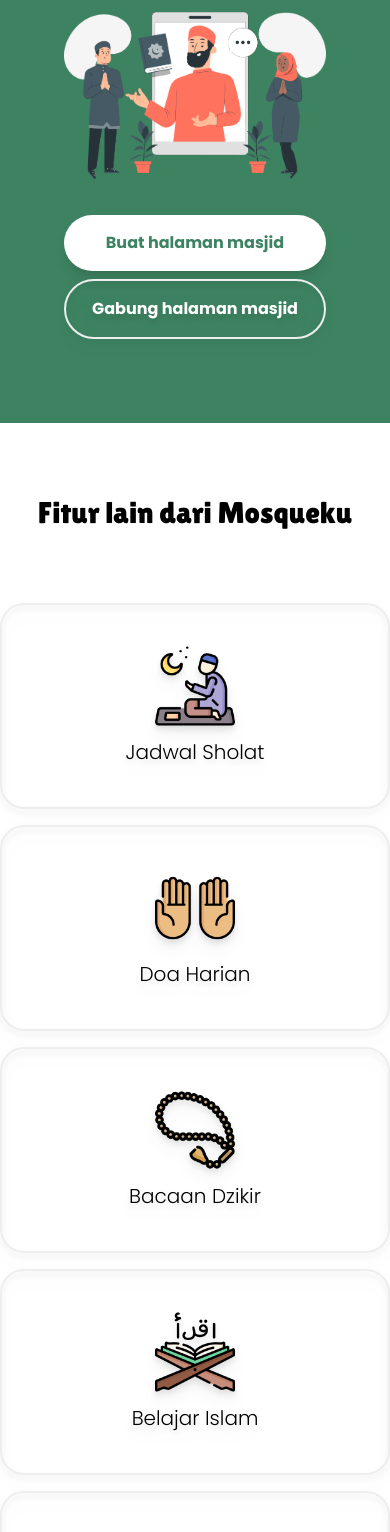
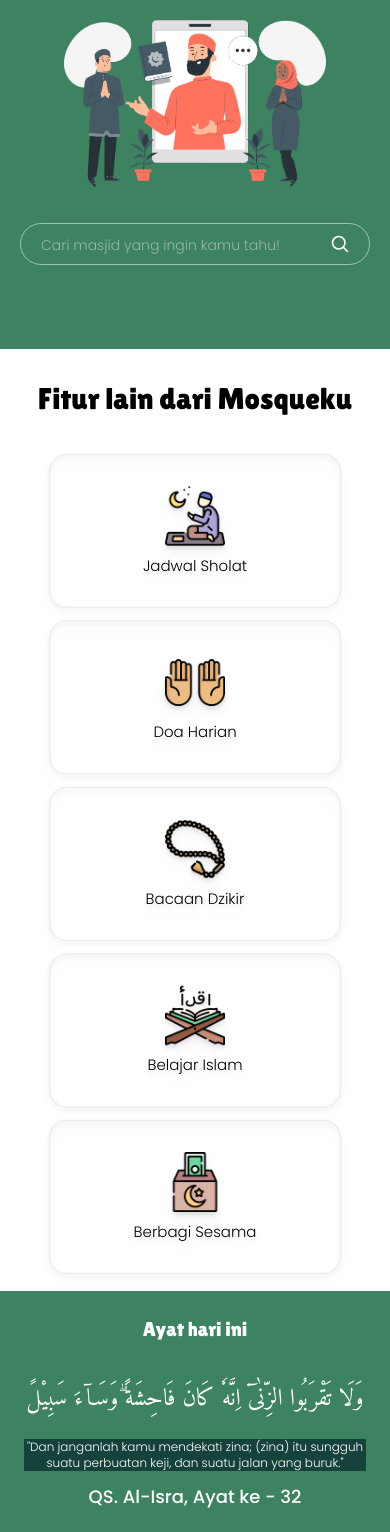
Before and after one commit to fangbim/mosquehub, a Next.js app: page / in a window 390 px wide. Shown: the part 432-1964 px from the top of the page. Built offline with nearby package versions, Linux system fonts and the light colour scheme; a web font is replaced by a local one.

Commit message:
add:Search Bar

```diff
--- a/app/components/Search.tsx
+++ b/app/components/Search.tsx
@@ -2,11 +2,6 @@
 import { KOTA } from '../lib/kota';
 import { Input } from '@material-tailwind/react';
 import { MagnifyingGlassIcon } from '@heroicons/react/24/outline';
-
-
-interface CitySearchProps {
-    onSelectCity: (city: string) => void; // Prop type definition
-  }
 
 export default function Search({onSelectCity }) {
     const [searchTerm, setSearchTerm] = useState<string>("");
@@ -34,7 +29,6 @@
 
     // Handle city click
     const handleCityClick = (city: string) => {
-      console.log("Selected City:", city);
       setSearchTerm(city); // Set the search term to the clicked city
       setFilteredCities([]); // Clear the list after selecting
       setHighlightedIndex(null); // Reset highlighted index
--- a/app/components/lp/DailySurah.tsx
+++ b/app/components/lp/DailySurah.tsx
@@ -52,11 +52,11 @@
 
   return (
     <section className='flex items-center justify-center md:pb-28'>
-      <div className='bg-secondary 2xl:w-[91.5rem] w-full py-16 px-6 md:px-36 2xl:rounded-[50px] justify-center grid text-white text-center gap-11'>
-        <h1 className={`${lilitaOne.className} text-5xl`}>Ayat hari ini</h1>
-        <p className={`${amiri.className} text-3xl md:text-5xl leading-[7rem] lg:leading-[7rem]`}>{textArab}</p>
+      <div className='bg-secondary 2xl:w-[91.5rem] w-full py-6 md:py-16 px-6 md:px-36 2xl:rounded-[50px] justify-center grid text-white text-center gap-6 md:gap-11'>
+        <h1 className={`${lilitaOne.className} text-xl md:text-5xl`}>Ayat hari ini</h1>
+        <p className={`${amiri.className} text-2xl md:text-5xl leading-[4rem] lg:leading-[7rem]`}>{textArab}</p>
         <p className='bg-[#16423C] font-light text-xs md:text-sm -mt-4'>&quot;{isi}&quot;</p>
-        <p className='text-lg md:text-xl -mt-9'>
+        <p className='text-lg md:text-xl -mt-3 md:-mt-9'>
           QS. {surat}, Ayat ke - {ayat}
         </p>
       </div>
--- a/app/components/lp/Features.tsx
+++ b/app/components/lp/Features.tsx
@@ -4,11 +4,11 @@
 export default function Features() {
   return (
     <section id="features">
-      <div className="justify-center flex flex-col items-center my-16 gap-y-16">
-        <h1 className={`${lilitaOne.className} text-3xl md:text-5xl p-2 px-3 text-center`}>
+      <div className="justify-center flex flex-col items-center my-6 md:my-16 gap-y-16">
+        <h1 className={`${lilitaOne.className} text-3xl md:text-5xl -mb-7 py-2 px-3 text-center`}>
           Fitur lain dari Mosqueku
         </h1>
-        <div className="grid lg:flex gap-4 lg:gap-24 px-24 md:px">
+        <div className="grid lg:flex gap-4 lg:gap-24 px-24 md:px scale-75 sm:scale-100 -my-36 sm:my-0">
           <FeatureCard path={'/jadwal-sholat'} title={'Jadwal Sholat'} icon={'/icons/001-praying.png'}/>
           <FeatureCard path={'/doa-harian'} title={'Doa Harian'} icon={'/icons/010-praying-1.png'}/>
           <FeatureCard path={'/bacaan-dzikir'} title={'Bacaan Dzikir'} icon={'/icons/007-beads.png'}/>
--- a/app/components/lp/Hero.tsx
+++ b/app/components/lp/Hero.tsx
@@ -1,3 +1,4 @@
+import { MagnifyingGlassIcon } from "@heroicons/react/24/outline";
 import Image from "next/image";
 
 export default function Hero() {
@@ -6,10 +7,9 @@
       <div className="flex items-center justify-center mt-9 bg-secondary md:bg-inherit">
         <div className="px-24 flex md:gap-40 2xl:w-[91.5rem] w-screen bg-secondary py-16 2xl:rounded-[50px] items-center justify-center">
           <div className="grid">
-            <h1 className="font-black text-4xl text-center md:text-left md:text-5xl text-white mb-5">
+            <h1 className="font-black text-4xl text-center md:text-left md:text-5xl text-white mb-5 my-2">
               Dapatkan Kemudahan Dalam Menjangkau Informasi Masjid
             </h1>
-
             <div className="grid md:hidden mx-16 my-4">
               <Image
                 src="/images/muslim.png"
@@ -19,20 +19,17 @@
                 priority={true}
               />
             </div>
-
-            <div className="py-5 flex md:w-[31rem] w-screen justify-between flex-wrap flex-col md:flex-row gap-y-2 md:px-0 px-16">
-              <button className="bg-white py-4 px-5 rounded-[40px] text-secondary font-bold text-[16px] hover:bg-gradient-to-r from-teal-200 to-lime-200 shadow-lg">
-                Buat halaman masjid
-              </button>
-              <button
-                className="border-2 py-4 px-5 rounded-[40px] text-white font-bold text-[16px] hover:bg-gradient-to-r from-emerald-500 to-lime-600 drop-shadow-lg"
-                type="button"
-              >
-                Gabung halaman masjid
-              </button>
+            <div className="py-5 flex justify-center md:w-[31rem] w-screen gap-y-2 relative px-5 md:px-0">
+              <input
+                className="w-full h-10 md:h-12 rounded-full bg-transparent border-white border border-opacity-50 outline-none font-light text-base md:text-2xl p-5 pr-14 md:pr-16 backdrop-blur-sm text-white placeholder-gray-200 placeholder-opacity-50 placeholder:text-sm md:placeholder:text-xl"
+                placeholder="Cari masjid yang ingin kamu tahu!"
+              />
+              <MagnifyingGlassIcon
+                strokeWidth={2}
+                className="absolute right-10 md:right-4 top-1/2 transform -translate-y-1/2 h-5 w-5 md:h-6 md:w-6 text-white"
+              />
             </div>
           </div>
-
           <div className="hidden md:grid">
             <Image
               src="/images/muslim.png"
```
